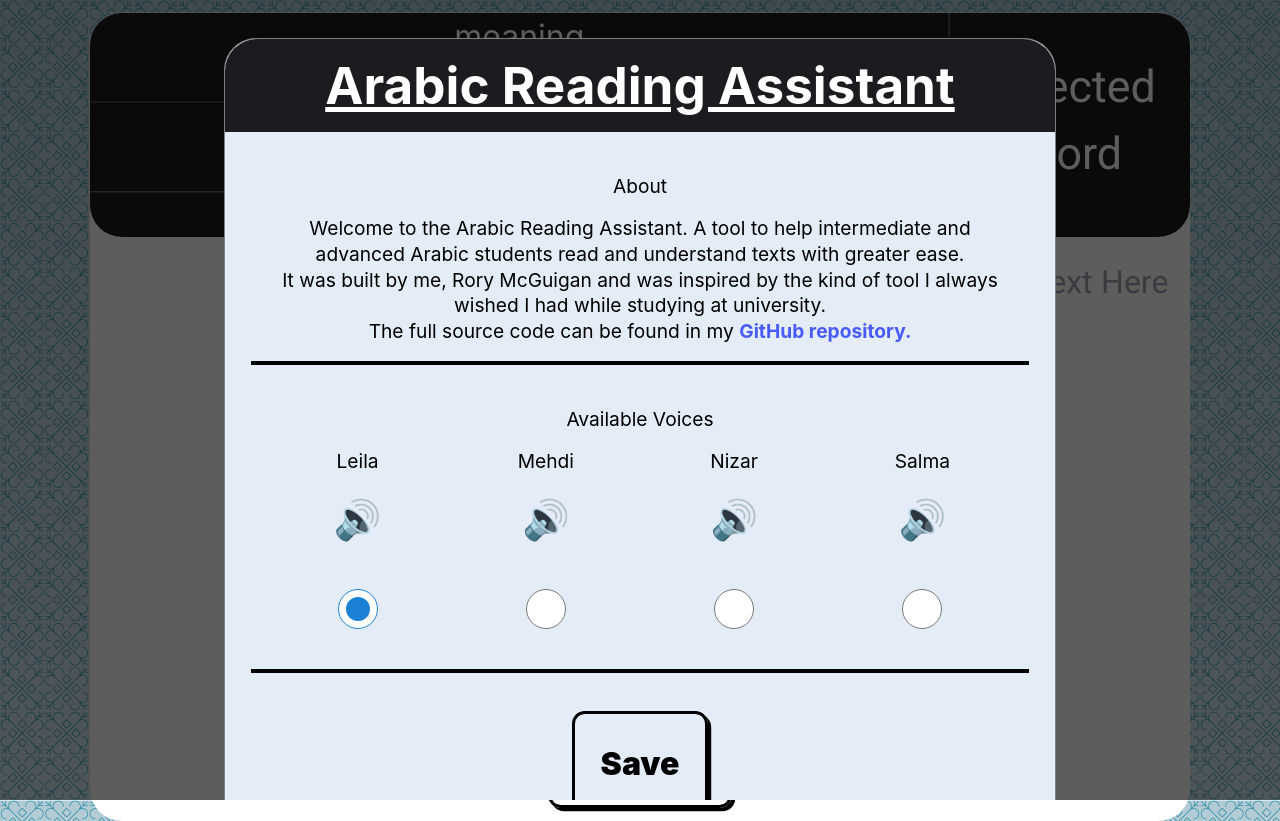
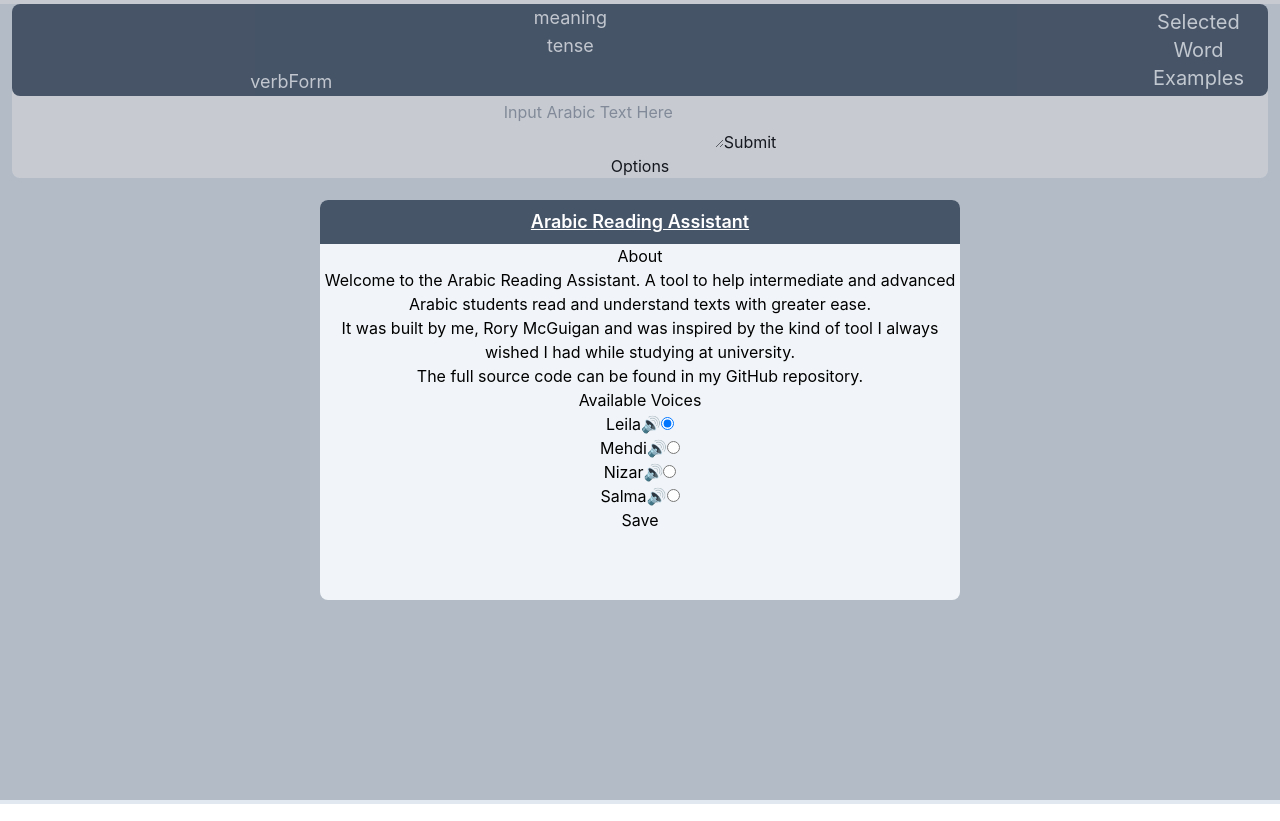
Before and after one commit to rua-iri/translate_reader-desktop, a React (Vite) app: page / in a window 1280 px wide. Both pictures are taken after a click on the element "Options". Built offline with nearby package versions, Linux system fonts and the light colour scheme; a web font is replaced by a local one.

Commit message:
update: begin implementing tailwindcss

```diff
--- a/src/App.jsx
+++ b/src/App.jsx
@@ -1,5 +1,5 @@
 import React from 'react';
-import './App.css';
+// import './App.css';
 import IndividualWord from "./components/IndividualWord"
 import TopBar from './components/TopBar';
 import InputArea from './components/InputArea';
@@ -72,9 +72,10 @@ function App() {
 
   return (
     <>
-      <div className="App gimme-outline">
+      <div className="App h-screen bg-slate-200">
+        <div className='text-center m-3 mt-1 bg-white rounded-lg'>
 
-        <div className='focus-word'>
+          <div className='block'>
             <TopBar selectedWord={selectedWord} />
           </div>
 
@@ -90,11 +91,14 @@ function App() {
           </span>
 
           {wordString ? resetButton : ""}
-        <OptionsMenu
-          showMenu={showOptions}
-          hideMenu={() => setShowOptions(false)}
-        />
 
+          {showOptions
+            ? <OptionsMenu hideMenu={() => setShowOptions(false)} />
+            : ""
+          }
+
+
+        </div>
       </div>
     </>
   )
--- a/src/components/OptionsMenu.jsx
+++ b/src/components/OptionsMenu.jsx
@@ -5,25 +5,12 @@ import Voices from "./Options/Voices";
 
 export default function OptionsMenu(props) {
 
-    const [showOptions, setShowOptions] = React.useState(props.showMenu);
+    return (
+        <div className="flex justify-center items-center fixed z-10 start-0 top-0 w-full h-full bg-slate-600 bg-opacity-30" onClick={() => props.hideMenu()} >
 
+            <div className="rounded-lg bg-slate-100 mx-3 w-50 opacity-100 w-1/2 h-1/2 my-2 pb-3" onClick={(e) => e.stopPropagation()}>
 
-    React.useEffect(() => {
-        setShowOptions(props.showMenu);
-    }, [props])
-
-    function saveOptions() {
-        props.hideMenu();
-    }
-
-
-
-    return (
-        <div id="menu-box" style={{display: showOptions ? "block" : "none"}}>
-
-            <div id="menu-contents">
-
-                <div id="menu-title">
+                <div className="rounded-t-lg p-2 text-white bg-slate-600 text-lg font-semibold underline">
                     Arabic Reading Assistant
                 </div>
 
@@ -31,10 +18,9 @@ export default function OptionsMenu(props) {
 
                 <Voices />
 
-                <button className="source-button" id="save-button" onClick={saveOptions}>
+                <button className="rounded-sm" onClick={() => props.hideMenu()}>
                     Save
                 </button>
-
 
             </div>
 
--- a/src/components/TopBar.jsx
+++ b/src/components/TopBar.jsx
@@ -1,8 +1,8 @@
 import React from "react";
 import WordDataContainer from "./WordDataContainer";
 import Arrow from "./Arrow";
-const electron = require("electron");
-const ipcRenderer = electron.ipcRenderer;
+// const electron = require("electron");
+// const ipcRenderer = electron.ipcRenderer;
 
 
 
@@ -13,11 +13,11 @@ export default function TopBar(props) {
 
     const lookupWord = async () => {
         try {
-            ipcRenderer.send("selectedWord", props.selectedWord);
-            ipcRenderer.on("selectedWord", (event, data) => {
-                console.log("data: ", data)
-                setAllMeanings(data);
-            })
+            // ipcRenderer.send("selectedWord", props.selectedWord);
+            // ipcRenderer.on("selectedWord", (event, data) => {
+            //     console.log("data: ", data)
+            //     setAllMeanings(data);
+            // })
         }
         catch (e) {
             console.log(e)
@@ -53,21 +53,25 @@ export default function TopBar(props) {
 
 
     return (
-        <div className="top-banner gimme-outline" >
+        <div className="flex rounded-lg mb-1 flex-row-reverse w-full bg-slate-600 text-slate-50" >
 
             {resultCounter
                 ? <Arrow arrowShape=">" onClick={() => cycleResults(false)} />
                 : ""
             }
 
-            <div className="selected-word arab-text gimme-outline">
-                {wordSelected}
-                {wordSelected !== "Selected Word"
-                    ? examplesAnchor
-                    : ""
-                }
+            <div className="flex flex-col px-2 text-xl items-center justify-center" dir="rtl">
+                <div>
+                    {wordSelected}
+                </div>
+                <div>
+                    {wordSelected !== "Selected Word"
+                        ? examplesAnchor
+                        : "Examples"
+                    }
+                </div>
             </div>
-            <div className="translations gimme-outline">
+            <div className="w-full text-lg">
                 <WordDataContainer
                     allTranslations={allMeanings}
                     resCounter={resultCounter}
--- a/src/components/WordDataContainer.jsx
+++ b/src/components/WordDataContainer.jsx
@@ -15,20 +15,17 @@ export default function WordDataContainer(props) {
     //     rootElem = "";
     // }
 
-
-    // TODO style the audio so that it fits on mobile
-
     return (
         <div>
-            <div className="translation-box">
-                <div className="translation-meaning gimme-outline">
+            <div className="h-16 flex flex-col">
+                <div className="px-1 grow-1">
                     {
                         translationArray[resCounter]
                             ? translationArray[resCounter].meaning.replaceAll(";", "/ ")
                             : "meaning"
                     }
                 </div>
-                <div className="gimme-outline translation-tense">
+                <div className="grow-1">
                     {
                         translationArray[resCounter]
                             ? translationArray[resCounter].tense
@@ -37,18 +34,18 @@ export default function WordDataContainer(props) {
                 </div>
             </div>
 
-            <div className="gimme-outline grammar-box">
-                {/* <div className="gimme-outline grammar-box-elem arab-text">
+            <div className="flex w-full">
+                {/* <div className="w-full arab-text">
                     {rootElem}
                 </div> */}
-                <div className="gimme-outline grammar-box-elem">
+                <div className="w-full">
                     {
                         translationArray[resCounter]
                             ? `Form ${translationArray[resCounter].verbForm}`
                             : "verbForm"
                     }
                 </div>
-                <div className="gimmie-outline grammar-box-elem">
+                <div className="w-full">
                     {/* <AudioElem
                         phoneticWord={props.phoneticWord}
                         speakerName={localStorage.getItem("selectedVoice")}
```
Also changed, not shown: src/index.css (line endings or trailing spaces). Lines whose indentation alone changed are shown as unchanged.
